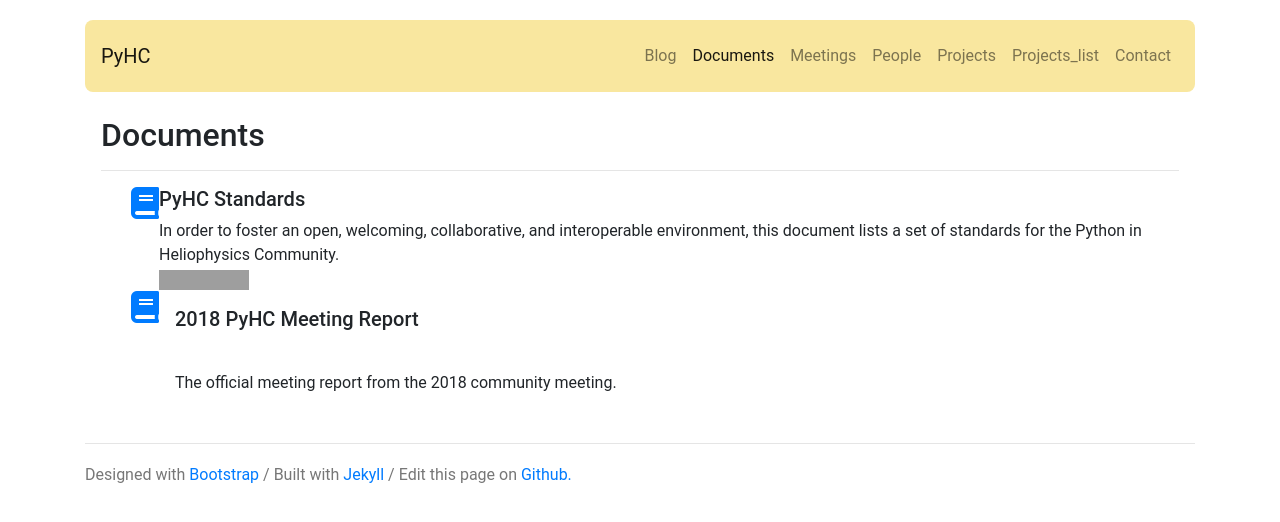
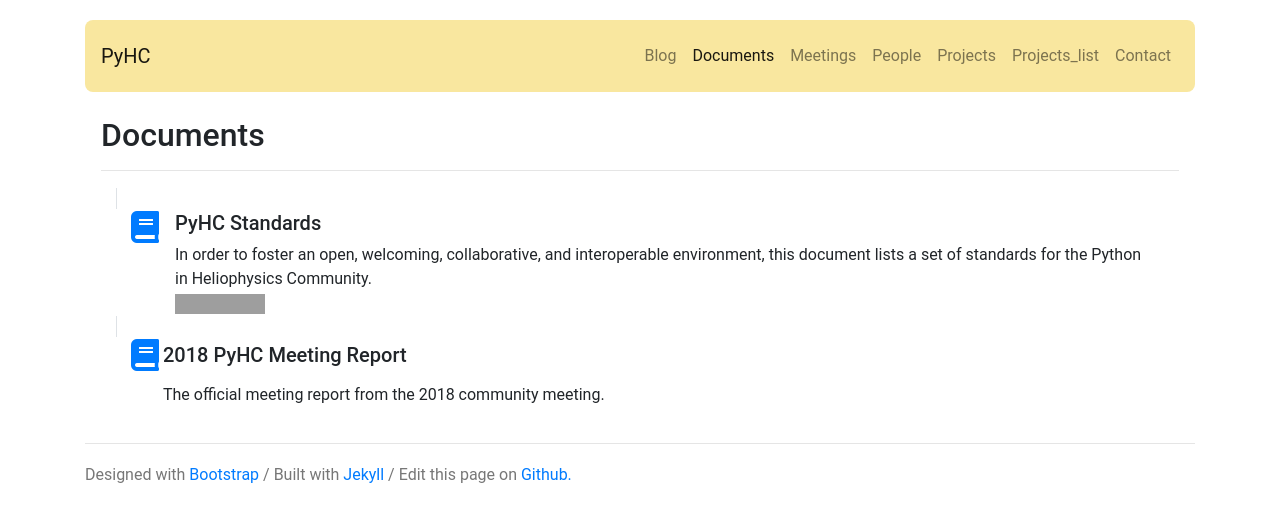
Before and after one commit to heliophysicsPy/heliophysicsPy.github.io, a Jekyll site: the page built from _pages/docs.html, in a window 1280 px wide. Shown: the top 522 px of the page. Built offline with Jekyll 4.4.1, drawn with Linux system fonts in a browser that asks for light colours; nearby versions of some CDN libraries; grey boxes are pictures that could not be loaded.

Commit message:
another test

```diff
--- a/_pages/docs.html
+++ b/_pages/docs.html
@@ -7,10 +7,10 @@
 
 <div class="container">
 
-
+<span class="border">
 <div class="container">
 <div class="media">
-  <a href="https://github.com/heliophysicsPy/standards/blob/master/standards.md"><i class="fas fa-book fa-2x"></i></a>
+  <a href="https://github.com/heliophysicsPy/standards/blob/master/standards.md"><i class="fas fa-book fa-2x mr-3"></i></a>
   <div class="media-body">
     <h5 class="mt-0">PyHC Standards</h5>
     In order to foster an open, welcoming, collaborative, and interoperable environment, this document lists a set of standards for the Python in Heliophysics Community.<br>
@@ -18,13 +18,14 @@
   </div>
 </div>
 </div>
+</span>
 
 <div class="container">
 <div class="media">
   <a href="https://docs.google.com/document/d/1ejP0kaibf6DRxjYJNmPrF1t3Nl21r0pC1FuDhu0hPnM/edit?usp=sharing"><i class="fas fa-book fa-2x"></i></a>
   <div class="media-body">
-    <h5 class="p-3">2018 PyHC Meeting Report</h5>
-    <p class="p-3">The official meeting report from the 2018 community meeting.</p>
+    <h5 class="p-1">2018 PyHC Meeting Report</h5>
+    <p class="p-1">The official meeting report from the 2018 community meeting.</p>
   </div>
 </div>
 </div>
```
